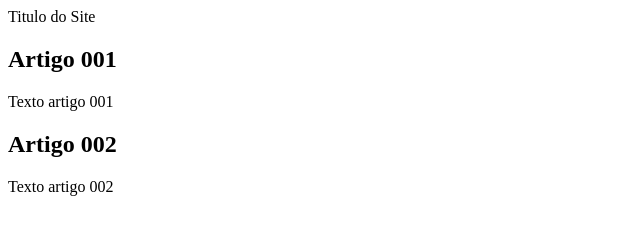
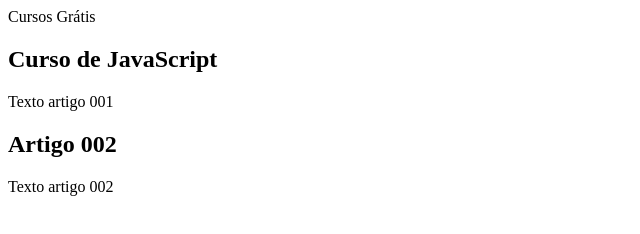
Before and after one commit to JoaoVictor-AA/projeto-site, a plain HTML site: page index.html in a window 1280 px wide. Shown: the whole page, without its empty margins (0-640 px from the left). Drawn offline with Linux system fonts and the light colour scheme.

Commit message:
comecei conteudo

```diff
--- a/index.html
+++ b/index.html
@@ -7,10 +7,10 @@
 </head>
 <body>
     <main>
-        <header>Titulo do Site</header>
+        <header>Cursos Grátis</header>
     </main>
     <article>
-        <h2>Artigo 001</h2>
+        <h2>Curso de JavaScript</h2>
         <p>Texto artigo 001</p>
     </article>
     <article>
```
